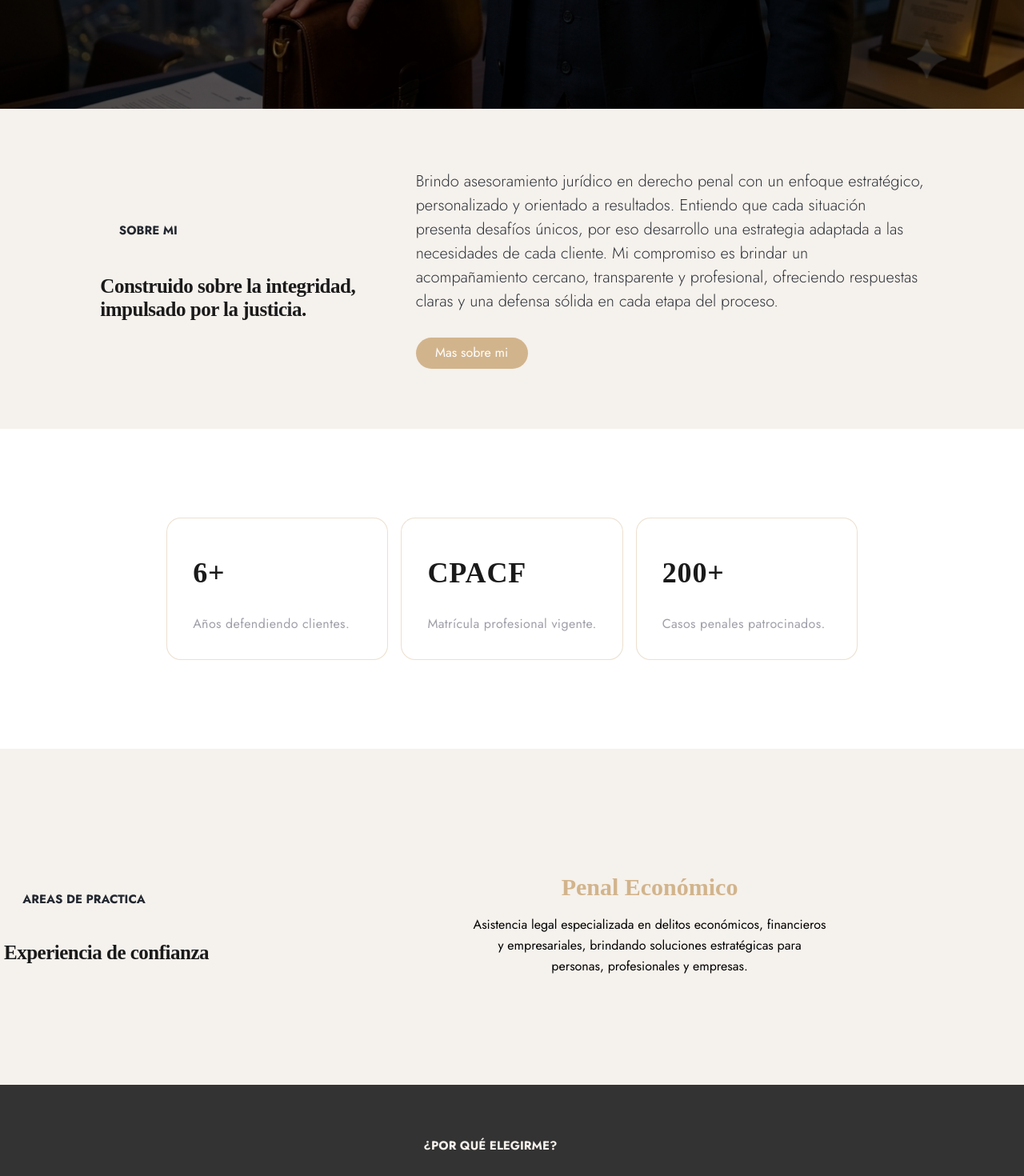
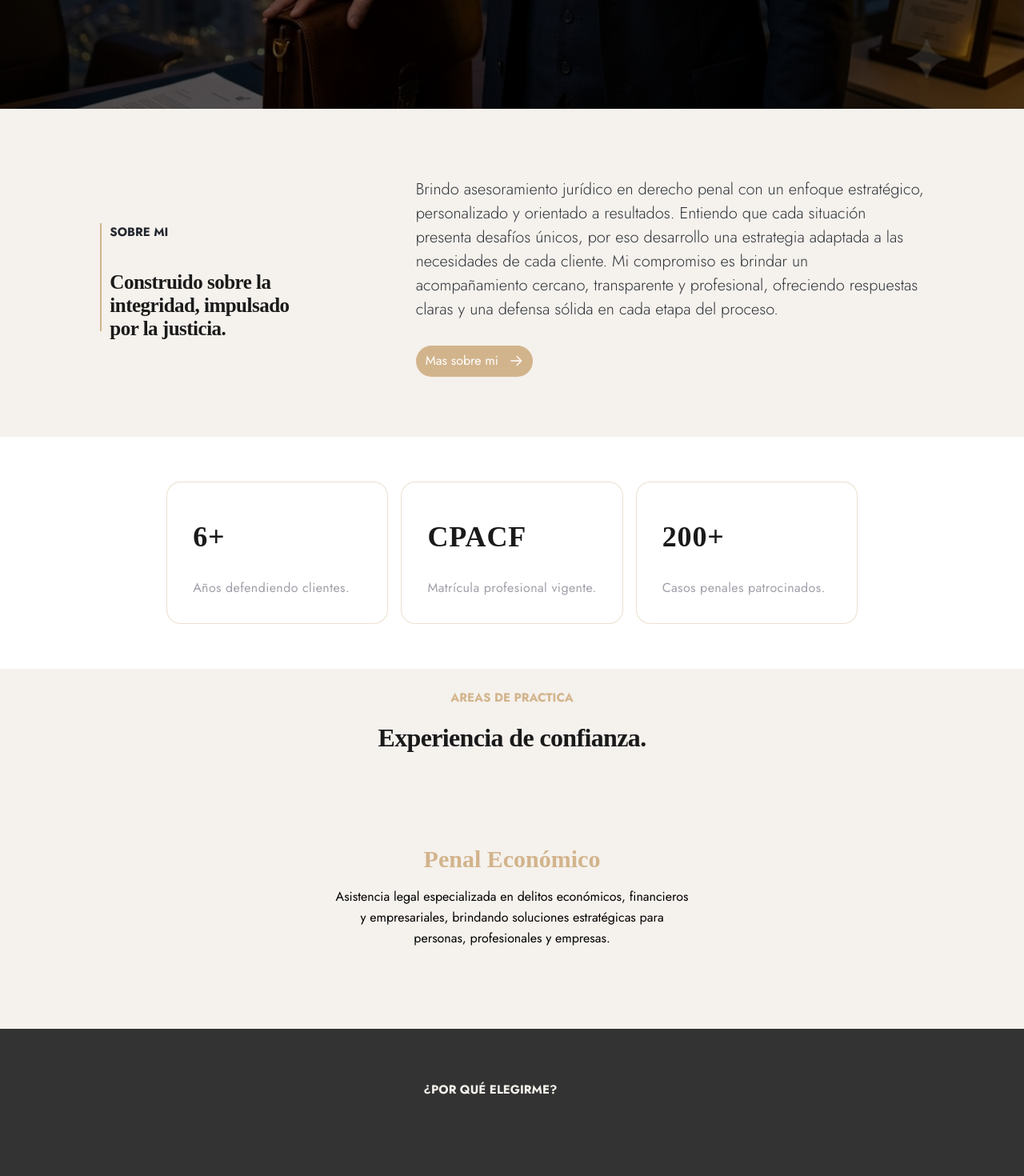
Before and after one commit to fedebarrazaa/guido-pala-abogado, a React (Vite) app: page / in a window 1280 px wide. Shown: the part 620-2090 px from the top of the page at 80% size. Built offline with nearby package versions, Linux system fonts and the light colour scheme; a web font is replaced by a local one.

Commit message:
new changes

```diff
--- a/src/pages/home/home.tsx
+++ b/src/pages/home/home.tsx
@@ -10,6 +10,8 @@ import { TbCash } from "react-icons/tb";
 import { FiMessageCircle } from "react-icons/fi";
 import { Link } from "react-router-dom"
 import { IoShieldOutline } from "react-icons/io5";
+import { GrLinkNext } from "react-icons/gr";
+
 
 
 export function DesingHome() {
@@ -28,7 +30,8 @@ export function DesingHome() {
         {
             title: "200+",
             description: "Casos penales patrocinados.",
-        }
+        },
+
     ]
 
     const data = [
@@ -80,20 +83,20 @@ export function DesingHome() {
                 <p className={style.section_p_dos}>
                 Brindo asesoramiento jurídico en derecho penal con un enfoque estratégico, personalizado y orientado a resultados. Entiendo que cada situación presenta desafíos únicos, por eso desarrollo una estrategia adaptada a las necesidades de cada cliente. Mi compromiso es brindar un acompañamiento cercano, transparente y profesional, ofreciendo respuestas claras y una defensa sólida en cada etapa del proceso.
             </p>
-            <Link to="/sobre-mi" className={style.link}>Mas sobre mi  </Link>
+            <Link to="/sobre-mi" className={style.link}>Mas sobre mi <GrLinkNext /> </Link>
               </article>
             </div>
 {/*AÑOS, MATRICULA*/}
         <section className={style.section_hover_card}>
             <div className="max-w-5xl mx-auto px-8">
              <HoverEffect items={projects} />
-             </div>
+            </div>
         </section>
 {/*QUE TRABAJA*/}
         <section className={style.section_areas_desing}>
           <article className={style.article_section_areas}>
             <p className={style.section_p_article}>AREAS DE PRACTICA</p>
-            <h3 className={style.section_h3_article}>Experiencia de confianza</h3>
+            <h3 className={style.section_h3_article}>Experiencia de confianza.</h3>
           </article>
           <article className={style.article_section_areas_dos}>
             <TestCarousel />
--- a/src/styles/home.module.css
+++ b/src/styles/home.module.css
@@ -12,6 +12,7 @@
     width: 100%;
     min-height: 400px;
     background-color: #F5F1EC;
+    margin-top: 10px;
 }
 @media (min-width: 1200px) {
     .section {
@@ -20,11 +21,20 @@
         justify-content:space-evenly;
     }
 }
+.article {
+    display: flex;
+    flex-direction: column;
+    text-align: left;
+    border-left: 2px solid #D2B48C;
+    padding-left: 10px;
+}
 
+@media (min-width: 1200px) {
+    .article  {
+        height: 135px;
+    }
+}
 .section_p{
-    display: flex;
-    align-items: center;
-    justify-content: center;
     width: 120px;
     height: 35px;
     font-size: 15px;
@@ -42,8 +52,8 @@
     color: #1A1A1A;
     margin-top: 8px;
     text-align: left;
-    width: 365px;
 }
+
 .section_p_dos {
     text-align: left;
     font-size: 15px;
@@ -54,16 +64,15 @@
 .link {
     display: inline-flex;
     align-items: center;
-    justify-content: center;
+    justify-content: space-around;
     background-color: #D2B48C;
     color: #ffffff;
-    width: 140px;
+    width: 146px;
     height: 39px;
     padding: 5px;
     border-radius: 2em;
     text-decoration: none;
     font-family: "Jost", sans-serif;
-
     margin-top: 10px;
 }
 
@@ -100,12 +109,12 @@
 /*------*/
 .section_hover_card {
     background-color: rgb(255, 255, 255);
-    height: 650px;
+    height: 700px;
 }
 @media (min-width: 1200px) {
      .section_hover_card {
     background-color: rgb(255, 255, 255);
-    height: 400px;
+    height: 290px;
     display: flex;
     flex-direction: row;
     justify-content: center;
@@ -131,36 +140,36 @@
 @media (min-width: 1200px) {
     .section_areas_desing {
         display: flex;
-        flex-direction: row;
-        justify-content:space-evenly;
+        justify-content:center;
     }
 }
 .article_section_areas_dos {
     width: 100%;
-    overflow: hidden;   /* 👈 recorta cualquier desborde del carousel */
+}
+
+.article_section_areas {
+    display: flex;
+    flex-direction: column;
+    justify-content: center;
+    width: 100%;
 }
 .section_p_article {
-    display: flex;
-    align-items: center;
-    justify-content: center;
-    width: 200px;
     height: 35px;
     font-size: 15px;
     font-weight: bolder;
     font-family: "Jost", sans-serif;
-    color: #222730;
+    color: #D2B48C;
 }
 .section_h3_article {
     font-family: "Playfair Display", serif;
-    font-size: 2rem;      /* 38px aprox */
+    font-size: 2rem;
     font-weight: 700;
     line-height: 1.15;
-    margin-top: 5px;
-    text-align: left;
     letter-spacing: -0.02em;
     color: #1A1A1A;
+    margin-top: 8px;
 }
-@media (min-width: 1200px) {
+/*@media (min-width: 1200px) {
     .article_section_areas {
         width: 35%;
         display: flex;
@@ -170,7 +179,7 @@
     .section_h3_article {
         font-size: 25px;
     }
-}
+}*/
 
 
 /*PORQUE ELEGIRME*/
@@ -271,7 +280,7 @@
 
 /*TESTIMONIOS*/
 .desing_testimonios {
-   display: flex;
+    display: flex;
     flex-direction: column;
     justify-content: center;
     align-items: center;
@@ -289,12 +298,12 @@
     display: flex;
     align-items: center;
     justify-content: center;
-    width: 200px;
+    width: 100%;
     height: 35px;
     font-size: 15px;
     font-weight: bolder;
     font-family: "Jost", sans-serif;
-    color: #222730;
+    color: #D2B48C;
 
 }
 
@@ -306,7 +315,7 @@
 @media (min-width: 1200px) {
     .desing_testimonios {
         display: flex;
-        flex-direction: row;
+        flex-direction: column;
         justify-content:space-evenly;
     }
 
--- a/src/styles/sobremi.module.css
+++ b/src/styles/sobremi.module.css
@@ -40,7 +40,7 @@
     font-size: 25px;
     font-weight: 800;
     font-family: "Playfair Display", serif;
-    font-style: italic; /* 👈 esto lo inclina */
+    font-style: italic;
 }
 @media (min-width: 1200px) {
     .section_cita_h3 {
@@ -59,8 +59,8 @@
 }
 .section_cita_p {
     color: #D2B48C;
-    font-weight: bolder;
-    font-family: "Jost", sans-serif;
+    font-weight: bold;
+    font-family: "Playfair Display", serif;
 }
 .section_cita div {
     padding: 2px;
```
